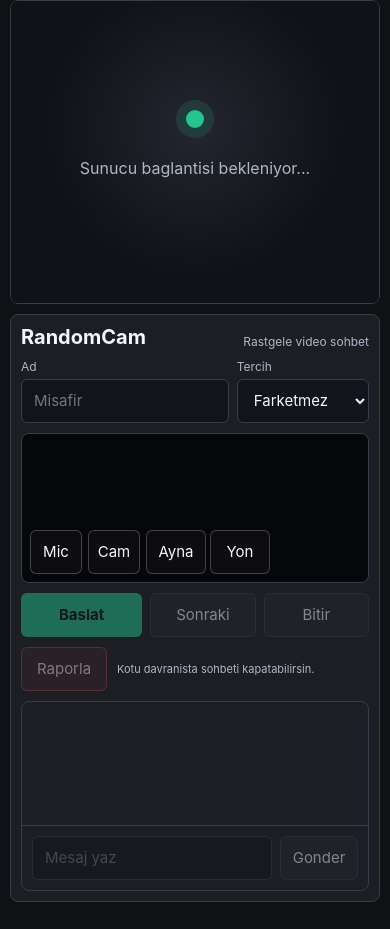
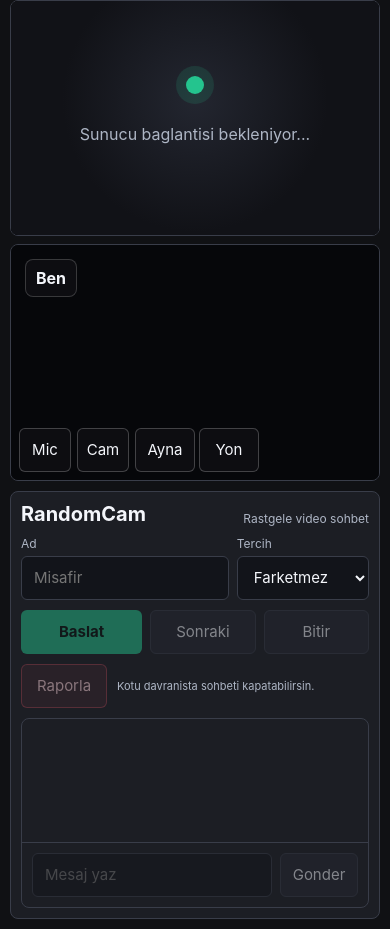
Before and after one commit to Kabakkemane/randomcam, a website: page public/index.html in a window 390 px wide. Drawn offline with Linux system fonts and the light colour scheme; no server answers.

Commit message:
Show local and remote video side by side

```diff
--- a/public/index.html
+++ b/public/index.html
@@ -10,7 +10,8 @@
   <body>
     <main class="shell">
       <section class="stage" aria-label="Video sohbet">
-        <div class="remote-wrap">
+        <div class="video-grid">
+          <div class="remote-wrap video-pane">
             <video id="remoteVideo" autoplay playsinline></video>
             <div id="matchBadge" class="match-badge" hidden>
               <span id="partnerName">Misafir</span>
@@ -19,6 +20,16 @@
             <div id="emptyState" class="empty">
               <span class="status-dot"></span>
               <p id="statusText">Baslat'a basinca rastgele bir kisi aranir.</p>
+            </div>
+          </div>
+
+          <div class="local-card video-pane">
+            <video id="localVideo" autoplay muted playsinline></video>
+            <span class="video-label">Ben</span>
+            <button id="muteBtn" class="icon-button" type="button" title="Mikrofonu kapat/ac">Mic</button>
+            <button id="cameraBtn" class="icon-button" type="button" title="Kamerayi kapat/ac">Cam</button>
+            <button id="mirrorBtn" class="icon-button wide" type="button" title="Goruntu yansimasini cevir">Ayna</button>
+            <button id="switchCameraBtn" class="icon-button wide" type="button" title="On/arka kamerayi degistir">Yon</button>
           </div>
         </div>
 
@@ -42,14 +53,6 @@
                 <option>Amerika</option>
               </select>
             </label>
-          </div>
-
-          <div class="local-card">
-            <video id="localVideo" autoplay muted playsinline></video>
-            <button id="muteBtn" class="icon-button" type="button" title="Mikrofonu kapat/ac">Mic</button>
-            <button id="cameraBtn" class="icon-button" type="button" title="Kamerayi kapat/ac">Cam</button>
-            <button id="mirrorBtn" class="icon-button wide" type="button" title="Goruntu yansimasini cevir">Ayna</button>
-            <button id="switchCameraBtn" class="icon-button wide" type="button" title="On/arka kamerayi degistir">Yon</button>
           </div>
 
           <div class="controls">
--- a/public/styles.css
+++ b/public/styles.css
@@ -51,19 +51,29 @@
   min-height: calc(100vh - 40px);
 }
 
-.remote-wrap,
+.video-pane,
 .side,
-.local-card,
 .chat {
   border: 1px solid var(--line);
   background: var(--panel);
   border-radius: 8px;
 }
 
-.remote-wrap {
+.video-grid {
+  display: grid;
+  grid-template-columns: minmax(0, 1fr) minmax(280px, 42%);
+  gap: 12px;
+  min-height: calc(100vh - 40px);
+}
+
+.video-pane {
   position: relative;
   overflow: hidden;
   min-height: 520px;
+}
+
+.local-card {
+  background: #050608;
 }
 
 .match-badge {
@@ -90,6 +100,19 @@
 
 .match-badge small {
   color: var(--muted);
+}
+
+.video-label {
+  position: absolute;
+  top: 14px;
+  left: 14px;
+  padding: 8px 10px;
+  border: 1px solid rgba(255, 255, 255, 0.18);
+  border-radius: 8px;
+  background: rgba(16, 17, 20, 0.76);
+  color: var(--text);
+  font-weight: 700;
+  backdrop-filter: blur(10px);
 }
 
 video {
@@ -131,7 +154,7 @@
 
 .side {
   display: grid;
-  grid-template-rows: auto auto 210px auto auto minmax(0, 1fr);
+  grid-template-rows: auto auto auto auto minmax(0, 1fr);
   gap: 14px;
   padding: 14px;
   min-height: 0;
@@ -162,12 +185,6 @@
   gap: 5px;
   color: var(--muted);
   font-size: 12px;
-}
-
-.local-card {
-  position: relative;
-  overflow: hidden;
-  background: #050608;
 }
 
 .icon-button {
@@ -309,13 +326,19 @@
     min-height: 100dvh;
   }
 
-  .remote-wrap {
-    min-height: 42dvh;
-    max-height: 48dvh;
+  .video-grid {
+    grid-template-columns: 1fr 1fr;
+    gap: 8px;
+    min-height: 38dvh;
+  }
+
+  .video-pane {
+    min-height: 38dvh;
+    max-height: 44dvh;
   }
 
   .side {
-    grid-template-rows: auto auto 38dvh auto auto minmax(190px, 1fr);
+    grid-template-rows: auto auto auto auto minmax(190px, 1fr);
     gap: 10px;
     padding: 10px;
   }
@@ -336,10 +359,6 @@
 
   .profile {
     grid-template-columns: minmax(0, 1fr) minmax(118px, 38%);
-  }
-
-  .local-card {
-    min-height: 0;
   }
 
   .controls {
@@ -389,13 +408,18 @@
 }
 
 @media (max-width: 520px) {
-  .remote-wrap {
-    min-height: 36dvh;
-    max-height: 42dvh;
+  .video-grid {
+    grid-template-columns: 1fr;
+    min-height: auto;
+  }
+
+  .video-pane {
+    min-height: 28dvh;
+    max-height: 34dvh;
   }
 
   .side {
-    grid-template-rows: auto auto 150px auto auto minmax(180px, 1fr);
+    grid-template-rows: auto auto auto auto minmax(180px, 1fr);
   }
 
   .chat-form {
```
Lines whose indentation alone changed are shown as unchanged.
